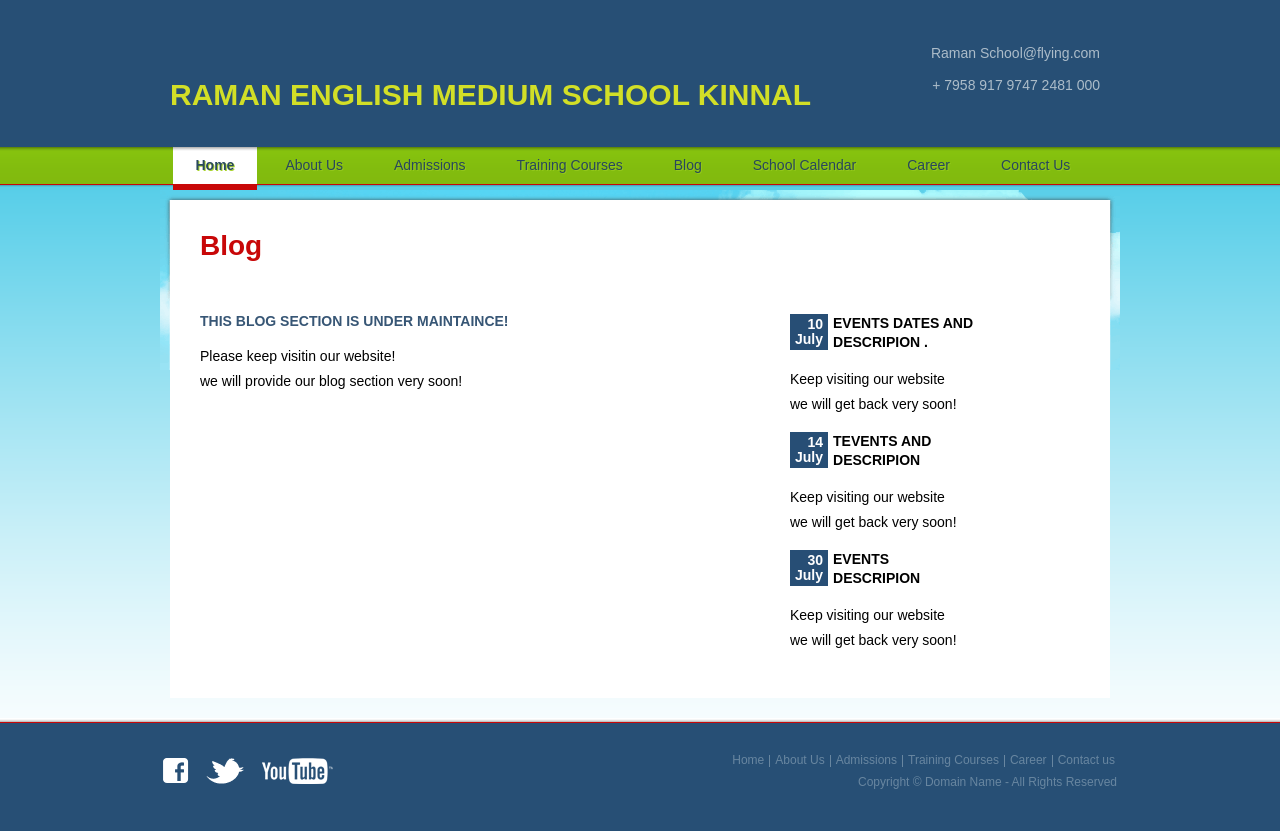
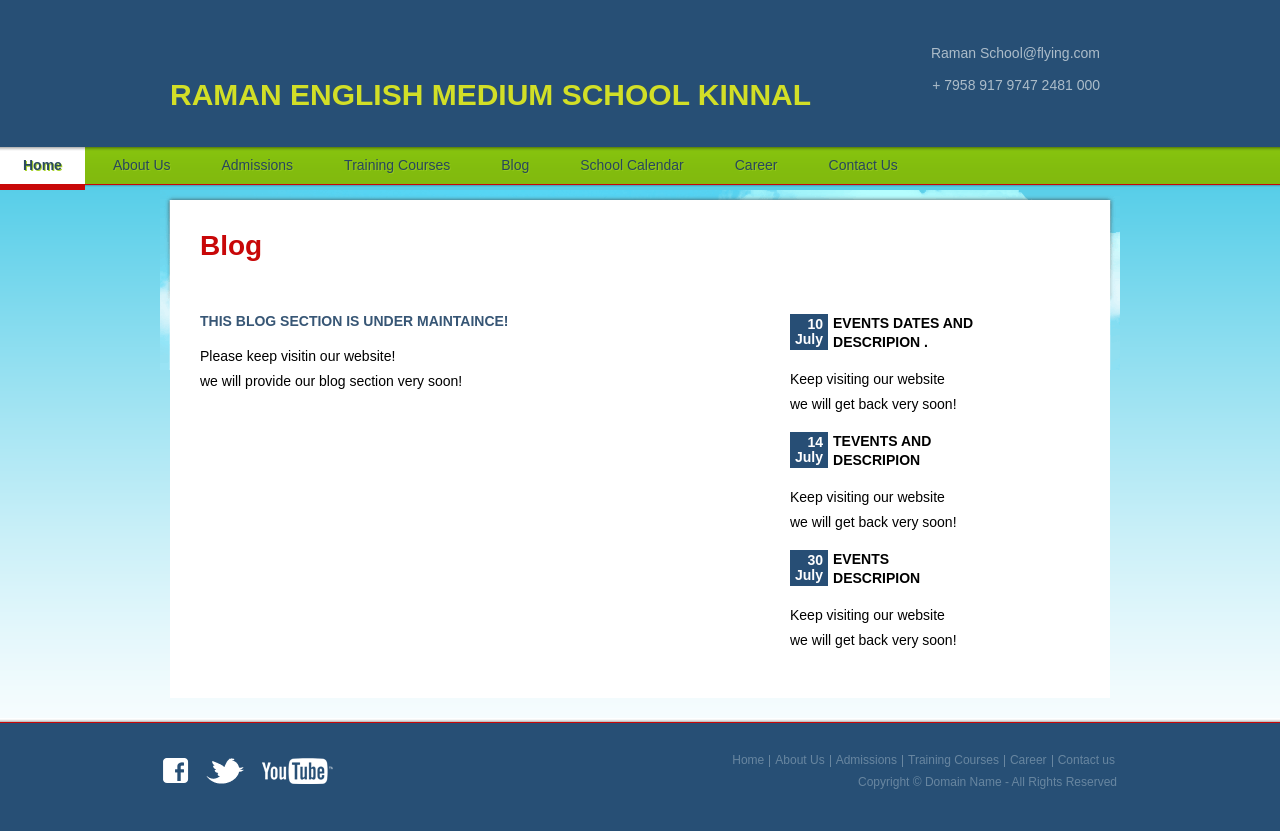
Before and after one commit to Ravikumar-Pawar/remskinnal, a PHP site: page /blog.html in a window 1280 px wide. Run offline with PHP 8.4, Linux system fonts and the light colour scheme.

Commit message:
Update style.css

```diff
--- a/styles/style.css
+++ b/styles/style.css
@@ -4,7 +4,7 @@ body {
   font-family: Arial;
   font-size: 14px;
   margin: 0;
-  min-width: 960px;
+  min-width: auto;
 }
 a {
   outline: none;
@@ -17,6 +17,7 @@ img {
 #content div:after,
 #content div ul.services:after,
 #footer div:after,
+
 #footer div div.section ul:after {
   clear: both;
   content: " ";
@@ -29,8 +30,10 @@ img {
 #header {
   background: url(../images/bg-header.gif) repeat-x;
   height: auto;
+  width: auto;
   overflow: hidden;
   position: relative;
+
 }
 #header div#section {
   height: 145px;
@@ -57,8 +60,7 @@ img {
   list-style: none;
   margin: 2px auto 0;
   padding: 0px;
-
-  width: 935px;
+  width: auto;
 }
 #header ul li {
   float: left;
@@ -75,6 +77,7 @@ img {
   text-decoration: none;
   text-shadow: 1px 1px 0 #94c81d;
   text-transform: capitalize;
+
 }
 #header ul li.current,
 #header ul li:hover {
```
